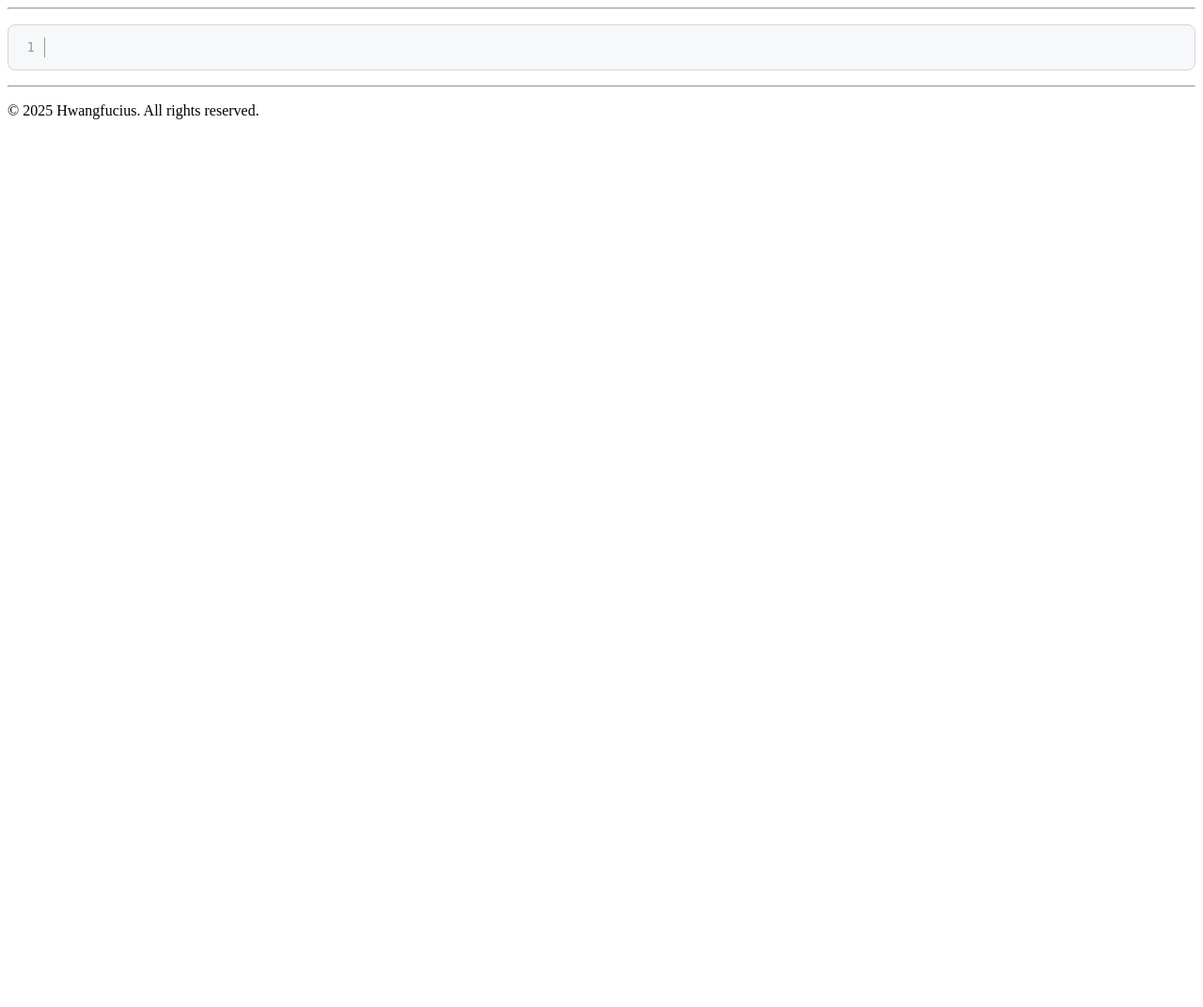
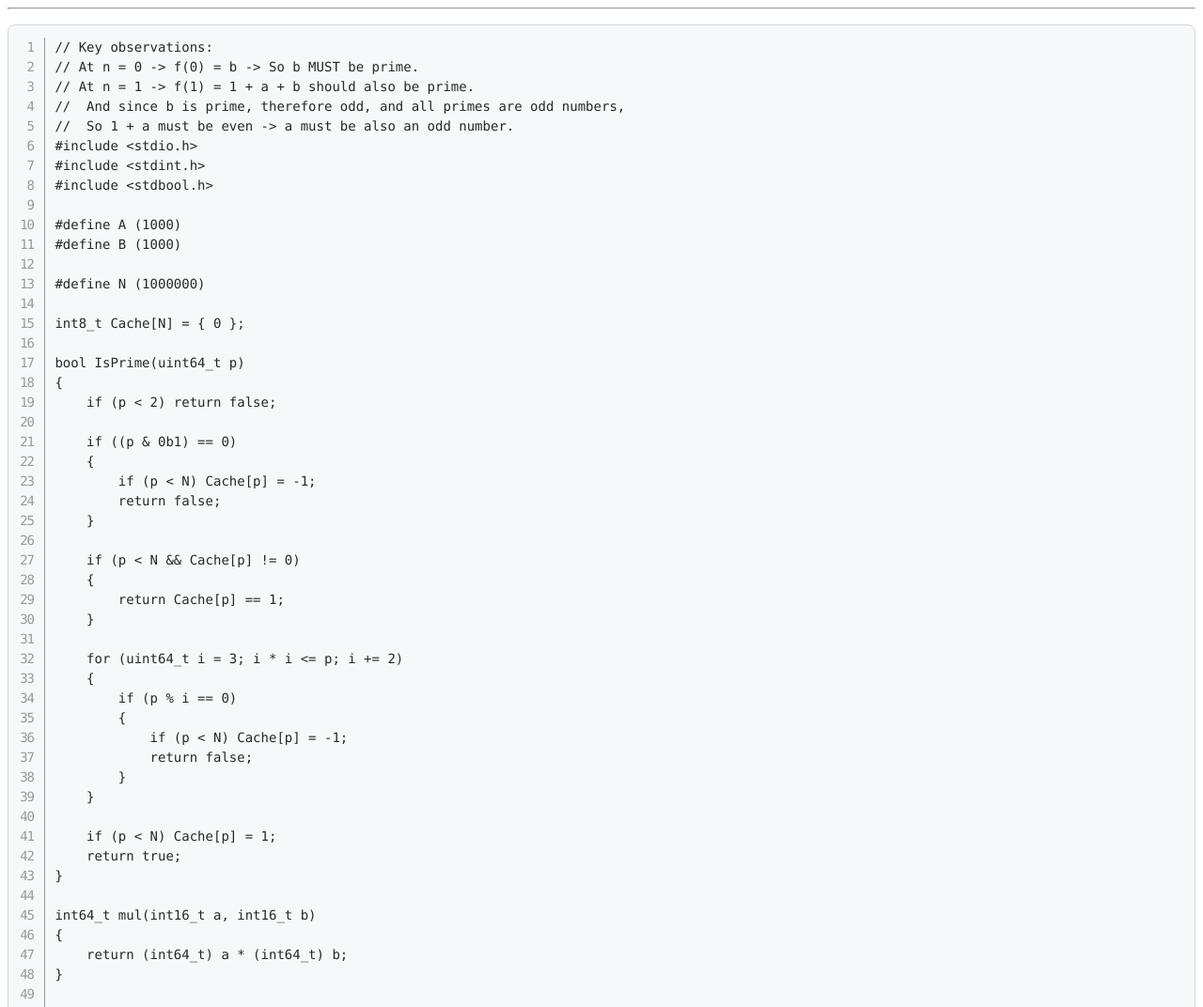
Before and after one commit to hwang-fu/project-euler, a website: page docs/27.html in a window 1280 px wide. Shown: the top 1072 px of the page at 94% size. Before the commit the page ends 800 px from the top, so only its background shows below. Drawn offline with nearby package versions, Linux system fonts and the light colour scheme.

Commit message:
docs(27): c

```diff
--- a/docs/27.html
+++ b/docs/27.html
@@ -121,7 +121,101 @@
 
 
 <!-- * * * * * * * * * * * * * * -->
-<pre><code class="language-c line-numbers">
+<pre><code class="language-c line-numbers">// Key observations:
+// At n = 0 -&gt; f(0) = b -&gt; So b MUST be prime.
+// At n = 1 -&gt; f(1) = 1 + a + b should also be prime.
+//  And since b is prime, therefore odd, and all primes are odd numbers,
+//  So 1 + a must be even -&gt; a must be also an odd number.
+#include &lt;stdio.h&gt;
+#include &lt;stdint.h&gt;
+#include &lt;stdbool.h&gt;
+
+#define A (1000)
+#define B (1000)
+
+#define N (1000000)
+
+int8_t Cache[N] = { 0 };
+
+bool IsPrime(uint64_t p)
+{
+    if (p &lt; 2) return false;
+
+    if ((p &amp; 0b1) == 0)
+    {
+        if (p &lt; N) Cache[p] = -1;
+        return false;
+    }
+
+    if (p &lt; N &amp;&amp; Cache[p] != 0)
+    {
+        return Cache[p] == 1;
+    }
+
+    for (uint64_t i = 3; i * i &lt;= p; i += 2)
+    {
+        if (p % i == 0)
+        {
+            if (p &lt; N) Cache[p] = -1;
+            return false;
+        }
+    }
+
+    if (p &lt; N) Cache[p] = 1;
+    return true;
+}
+
+int64_t mul(int16_t a, int16_t b)
+{
+    return (int64_t) a * (int64_t) b;
+}
+
+void Solve()
+{
+    int16_t bestN = 0;
+    int64_t ab = 0;
+
+    for (int16_t b = 3; b &lt;= B; b++)
+    {
+        if (!IsPrime(b))
+        {
+            continue;
+        }
+
+        for (int16_t a = -999; a &lt; A; a += 2)
+        {
+            int32_t n = 0;
+            for (;;++n)
+            {
+                int64_t f_n = mul(n, n) + mul(a, n) + (int64_t) b;
+                if (f_n &lt; 2 || !IsPrime((uint64_t) f_n))
+                {
+                    break;
+                }
+            }
+            if (n &gt; bestN)
+            {
+                bestN = n;
+                ab = mul(a, b);
+            }
+        }
+    }
+
+    printf("%ld\n", ab);
+}
+
+int main()
+{
+    Cache[0] = -1;
+    Cache[1] = -1;
+    Cache[2] = 1;
+    for (uint16_t i = 3; i &lt;= B; i++)
+    {
+        IsPrime(i);
+    }
+    Solve();
+    return 0;
+}
 </code></pre>
 <!-- * * * * * * * * * * * * * * -->
 
```
